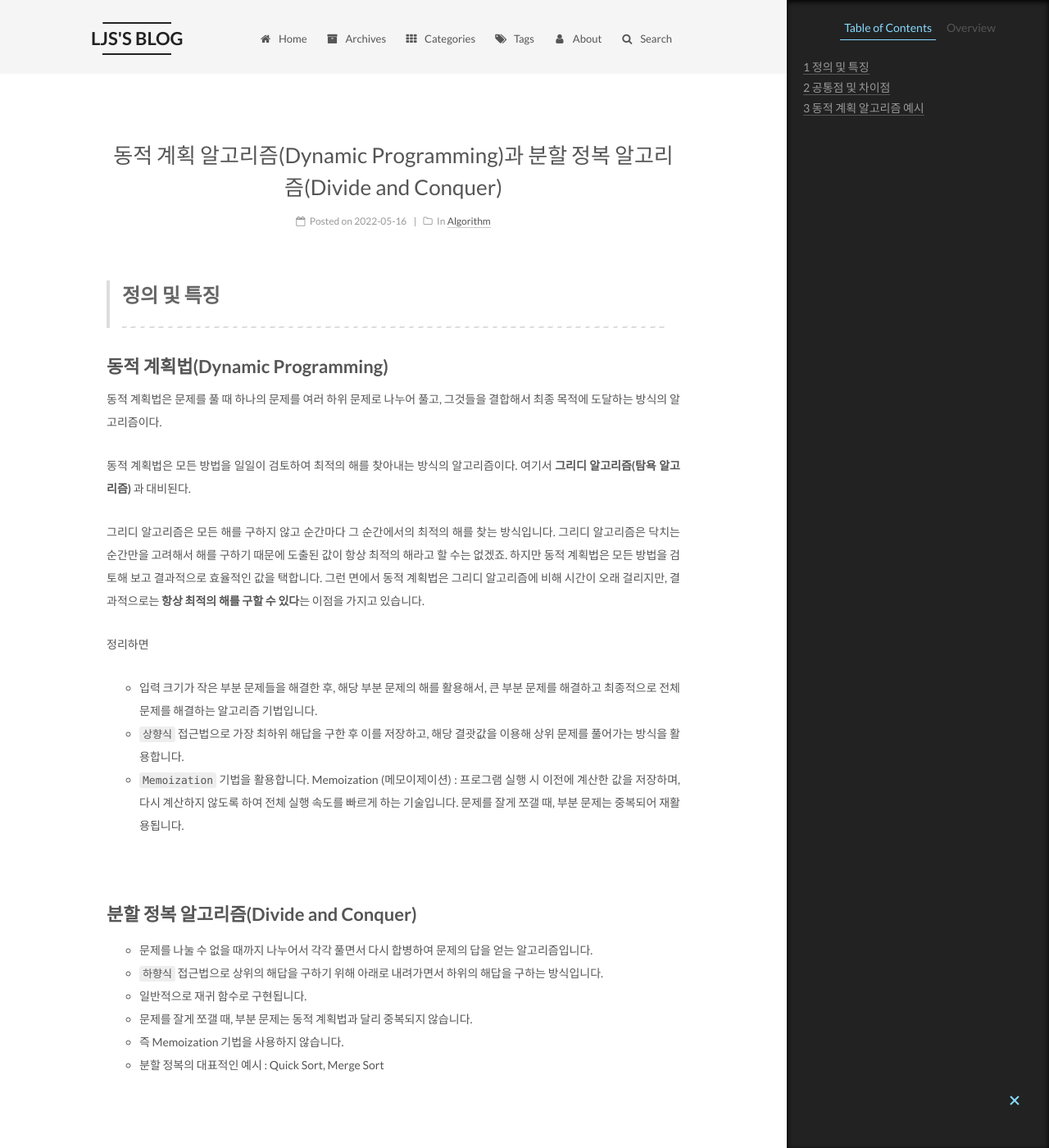
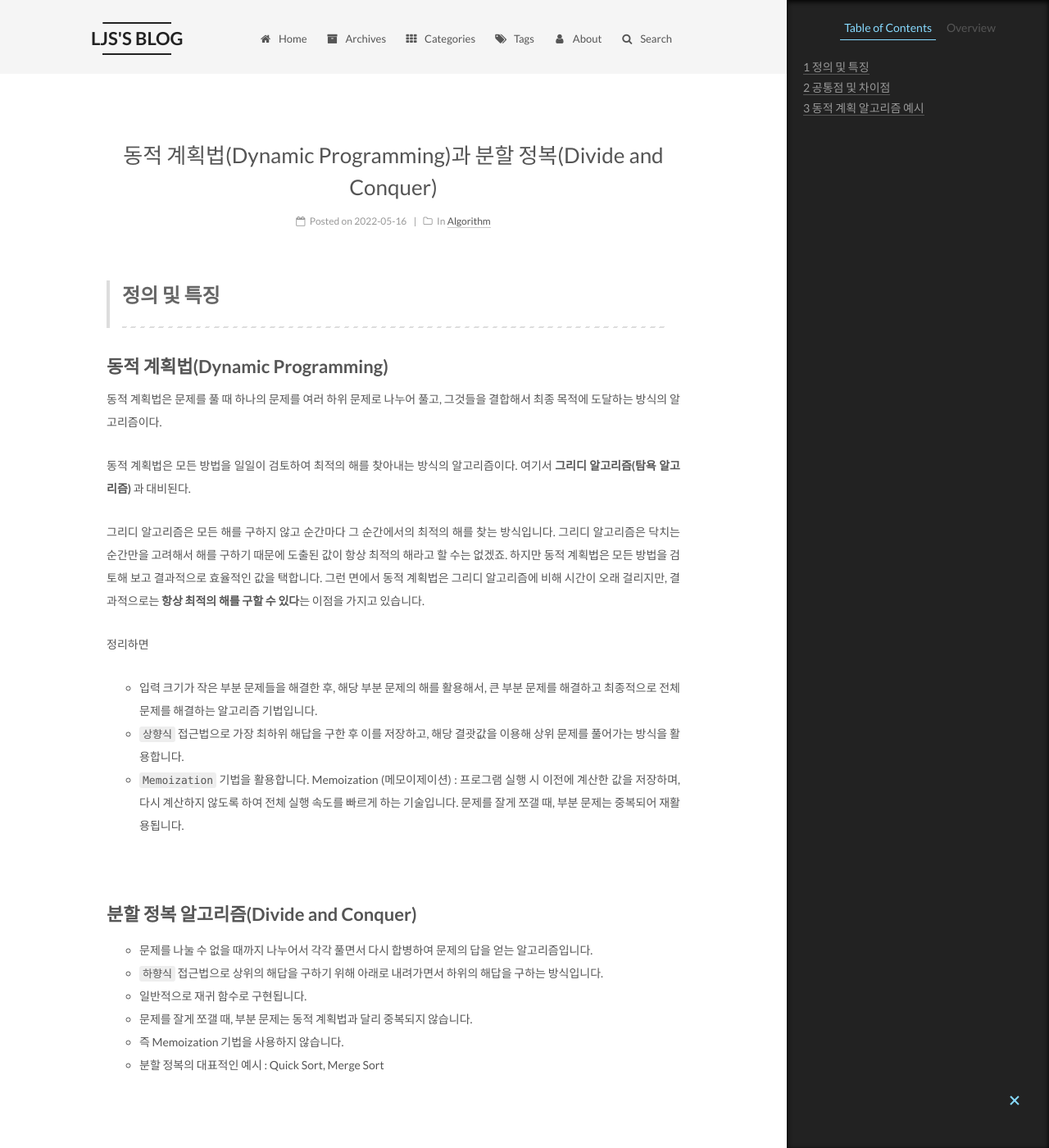
Before and after one commit to Lee-jisang/Lee-jisang.github.io, a Jekyll site: the page built from _posts/Algorithm/2022-03-21-DP.md, in a window 1280 px wide and 1400 px high. Shown: the whole window at 82% size. Built offline with Jekyll 4.4.1, drawn with Linux system fonts in a browser that asks for light colours.

Commit message:
Update 2022-03-21-DP.md

```diff
--- a/_posts/Algorithm/2022-03-21-DP.md
+++ b/_posts/Algorithm/2022-03-21-DP.md
@@ -1,5 +1,5 @@
 ---
-title: 동적 계획 알고리즘(Dynamic Programming)과 분할 정복 알고리즘(Divide and Conquer)
+title: 동적 계획법(Dynamic Programming)과 분할 정복(Divide and Conquer)
 categories:
   - Algorithm
 excerpt: 동적 계획 알고리즘과 분할 정복 알고리즘에 대해서 공부해보자.
```
